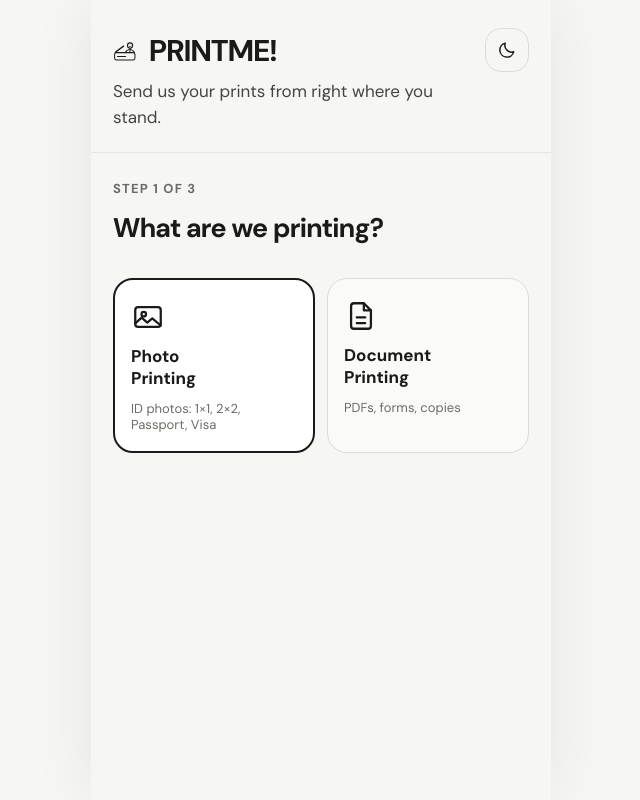
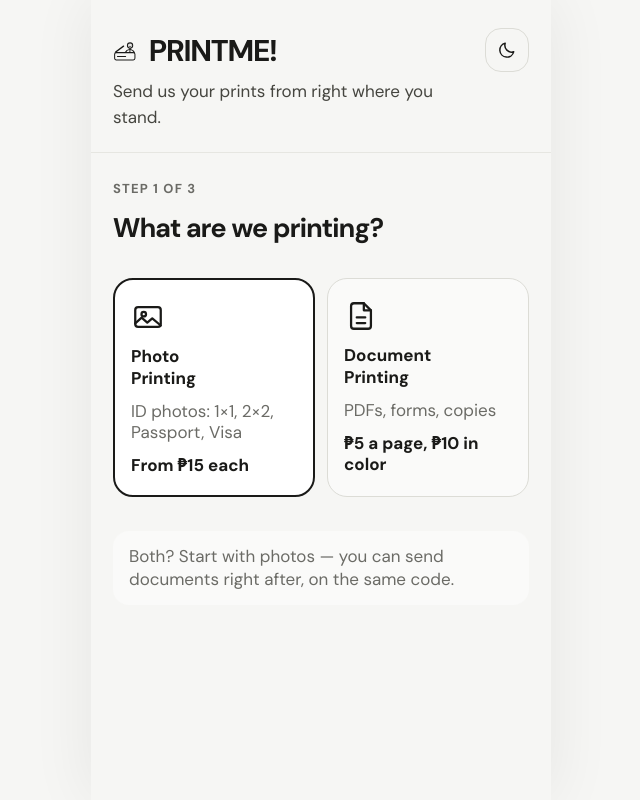
Before and after one commit to devznawfu/PRINTME, a Flask app: page / in a window 1280 px wide. Shown: the whole page, without its empty margins (319-959 px from the left). Run offline with Flask 3, Linux system fonts and the light colour scheme; data that the repository does not hold is empty; style sheets or scripts are compiled from the project's sources; some libraries are stand-ins or nearby versions.

Commit message:
feat: price hints and a both-services note on the service-choice cards
The photo/document cards from turn 4a never got the price teaser text
("From ₱15 each" / "₱5 a page, ₱10 in color") or the "both? start
with photos" helper the design called for - customers had no idea
what anything cost until well past this first screen. Also raised
the cards' existing 13px content hints to the 17px floor already
used everywhere else in this file.

```diff
--- a/printme/templates/upload/index.html
+++ b/printme/templates/upload/index.html
@@ -45,14 +45,19 @@
       <button type="button" data-service-pick="photo" class="flex flex-col items-start gap-3 rounded-[20px] border border-line bg-panel-soft px-4 py-5 pb-[18px] text-left leading-tight">
         <svg width="34" height="34" viewBox="0 0 24 24" fill="none" stroke="currentColor" stroke-width="1.6" stroke-linecap="round" stroke-linejoin="round"><rect x="3" y="5" width="18" height="14" rx="2"></rect><circle cx="9" cy="10" r="1.6"></circle><path d="M3 16.5l4.5-4 4 3.5 3.5-3 6 5"></path></svg>
         <span class="text-[17px] font-bold">Photo<br>Printing</span>
-        <span class="text-[13px] text-muted">ID photos: 1&times;1, 2&times;2, Passport, Visa</span>
+        <span class="text-[17px] text-muted">ID photos: 1&times;1, 2&times;2, Passport, Visa</span>
+        {% set photo_prices = [] %}
+        {% for k, v in (rates or {}).items() %}{% if '-' in k %}{% set _ = photo_prices.append(v) %}{% endif %}{% endfor %}
+        <span class="text-[17px] font-bold text-text">From &#8369;{{ "%g"|format(photo_prices|min) if photo_prices else 15 }} each</span>
       </button>
       <button type="button" data-service-pick="document" class="flex flex-col items-start gap-3 rounded-[20px] border border-line bg-panel-soft px-4 py-5 pb-[18px] text-left leading-tight">
         <svg width="34" height="34" viewBox="0 0 24 24" fill="none" stroke="currentColor" stroke-width="1.6" stroke-linecap="round" stroke-linejoin="round"><path d="M14 3H7a2 2 0 0 0-2 2v14a2 2 0 0 0 2 2h10a2 2 0 0 0 2-2V8z"></path><path d="M14 3v5h5"></path><path d="M9 13h6M9 17h6"></path></svg>
         <span class="text-[17px] font-bold">Document<br>Printing</span>
-        <span class="text-[13px] text-muted">PDFs, forms, copies</span>
+        <span class="text-[17px] text-muted">PDFs, forms, copies</span>
+        <span class="text-[17px] font-bold text-text">&#8369;{{ "%g"|format((rates or {}).get("bw_page", 5)) }} a page, &#8369;{{ "%g"|format((rates or {}).get("color_page", 10)) }} in color</span>
       </button>
     </div>
+    <div class="rounded-2xl bg-panel-soft px-4 py-3.5 text-[17px] leading-snug text-muted">Both? Start with photos &mdash; you can send documents right after, on the same code.</div>
   </div>
 
   <div id="step-form" class="{{ 'flex' if errors else 'hidden' }} flex-col gap-[34px] px-[22px] pt-[26px] pb-10">
```
